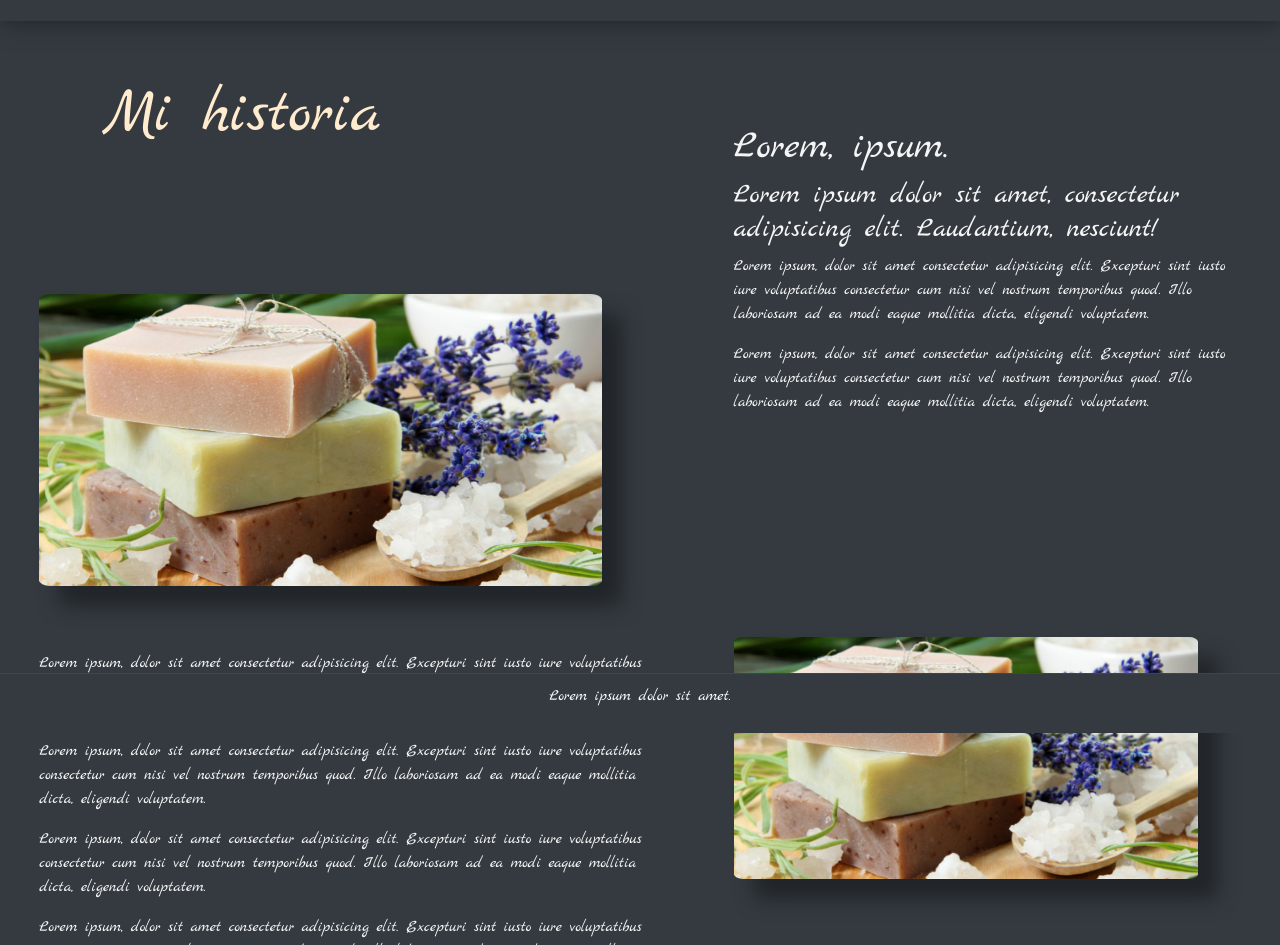
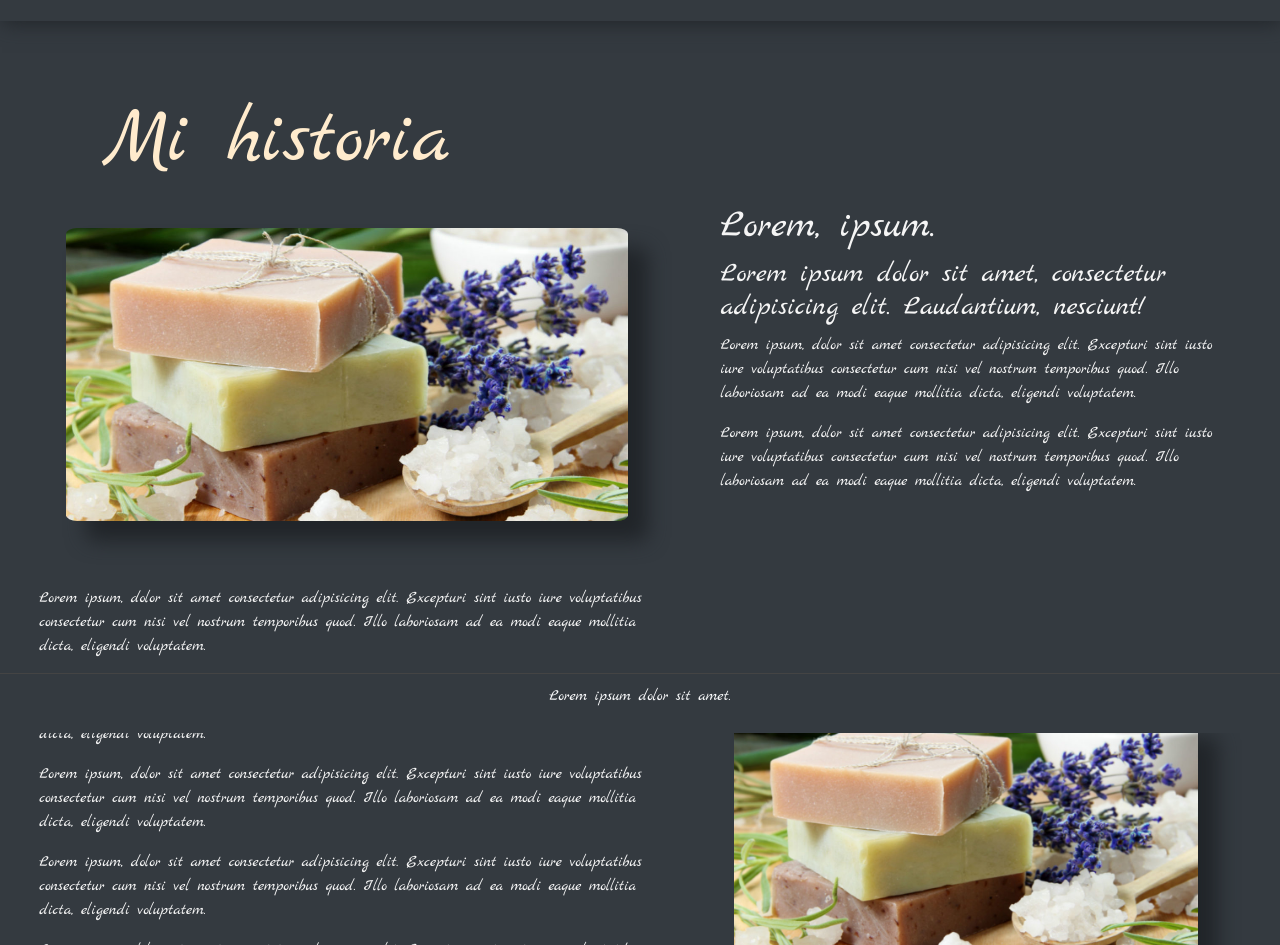
Before and after one commit to SaraSat/PrototipoNerinSoap, an Angular app: page /about in a window 1280 px wide. Shown: the part 67-1012 px from the top of the page. Built offline with nearby package versions, Linux system fonts and the light colour scheme; what ngx-responsive, primeng would draw is missing.

Commit message:
about responsive terminado

```diff
--- a/src/app/about/about.component.css
+++ b/src/app/about/about.component.css
@@ -18,7 +18,7 @@
 
 #cont-2{
     color: whitesmoke;
-    margin-left:3%;
+    margin-left:4%;
     max-width: 90%;
     margin-top: 2%;
 
@@ -26,14 +26,12 @@
 
 #cont-3{
     color: whitesmoke;
-    margin-left: 3%;
+    margin-left: 4%;
     max-width: 90%;
-    margin-top: 2%;
 
 }
 
 #cont-4{
-    margin-top: 1%;
     margin-left: 3% ;
     margin-bottom: 20%;
 
@@ -45,26 +43,79 @@ img{
     width: 90%;
 }
 
-.row{
-    margin-bottom: 3%;
+@media (min-width:560px){
+    .titulo h1{
+        padding-top: 15vh;
+    }
+
+    #cont-1{
+        margin-top: 10%;
+    }
 }
 
-@media (max-width:1200px){
+@media (min-width:768px){
+
+    .titulo h1{
+        font-size: 5em;
+        padding-top: 8vh ;
+    }
+
+
+    #cont-1{
+        margin-top: 20%;
+        margin-left: 4% ;
+
+    }
+
+    #cont-2{
+        color: whitesmoke;
+        margin-top: 6%;
+        max-width: 90%;
+        margin-left: 0%;
+
+    }
 
     #cont-3{
-        margin-top: 5%;
-        margin-bottom: 5%;
+        color: whitesmoke;
+        margin-left: 3%;
+        max-width: 90%;
+        margin-bottom: 8%;
 
     }
 
     #cont-4{
-        margin-top: 15%;
+        margin-top: 25%;
     }
 
+    img{
+        border-radius: 2%;
+        box-shadow: 20px 20px 20px;
+        max-width: 400px;
+    }
 }
 
+@media (min-width: 812px){
 
-@media (max-width:992px){
+    .titulo h1{
+        padding-top:12vh ;
+    }
+
+    #cont-1{
+        margin-top: 22%;
+        margin-left: 5%;
+    }
+
+
+    #cont-2{
+        margin-top: 8%;
+    }
+
+    img{
+        max-width: 600px;
+    }
+}
+
+@media (min-width:992px){
 
     #cont-1{
         margin-top: 10%;
@@ -82,53 +133,22 @@ img{
     }
 
     img{
-        max-width: 500px;
+        max-width:600px;
     }
 
 
 }
 
-@media (max-width:768px){
-
-    .titulo h1{
-        color: blanchedalmond;
-        padding-left: 8%;
-        padding-top: 8vh;
-        font-size: 5em;
-    }
-
-
-    #cont-1{
-        margin-top: 25%;
-        margin-left: 4% ;
-
-    }
-
-    #cont-2{
-        color: whitesmoke;
-        margin-top: 5%;
-        max-width: 90%;
-
-    }
+@media (min-width:1200px){
 
     #cont-3{
-        color: whitesmoke;
-        margin-left: 3%;
-        max-width: 90%;
-        top:0;
-        margin-bottom: 8%;
+        margin-top: 5%;
+        margin-bottom: 5%;
 
     }
 
     #cont-4{
-        margin-top: 25%;
+        margin-top: 15%;
     }
 
-    img{
-        border-radius: 2%;
-        box-shadow: 20px 20px 20px;
-        max-width: 400px;
-    }
-
-
 }
```
